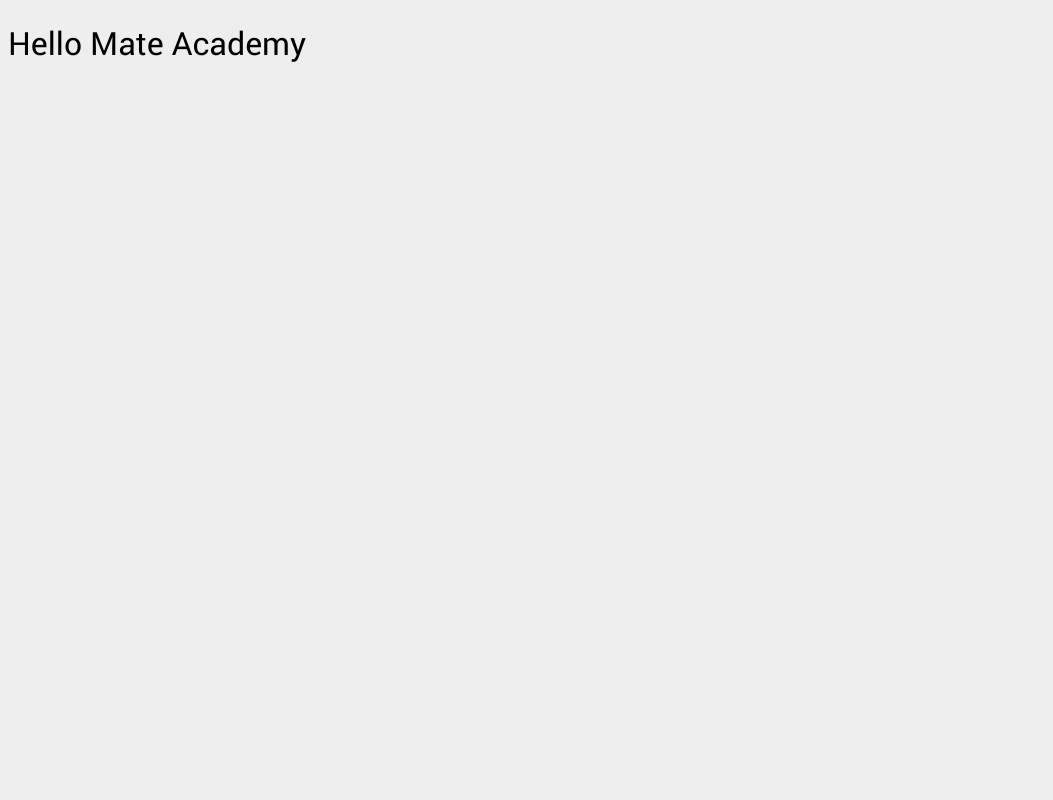
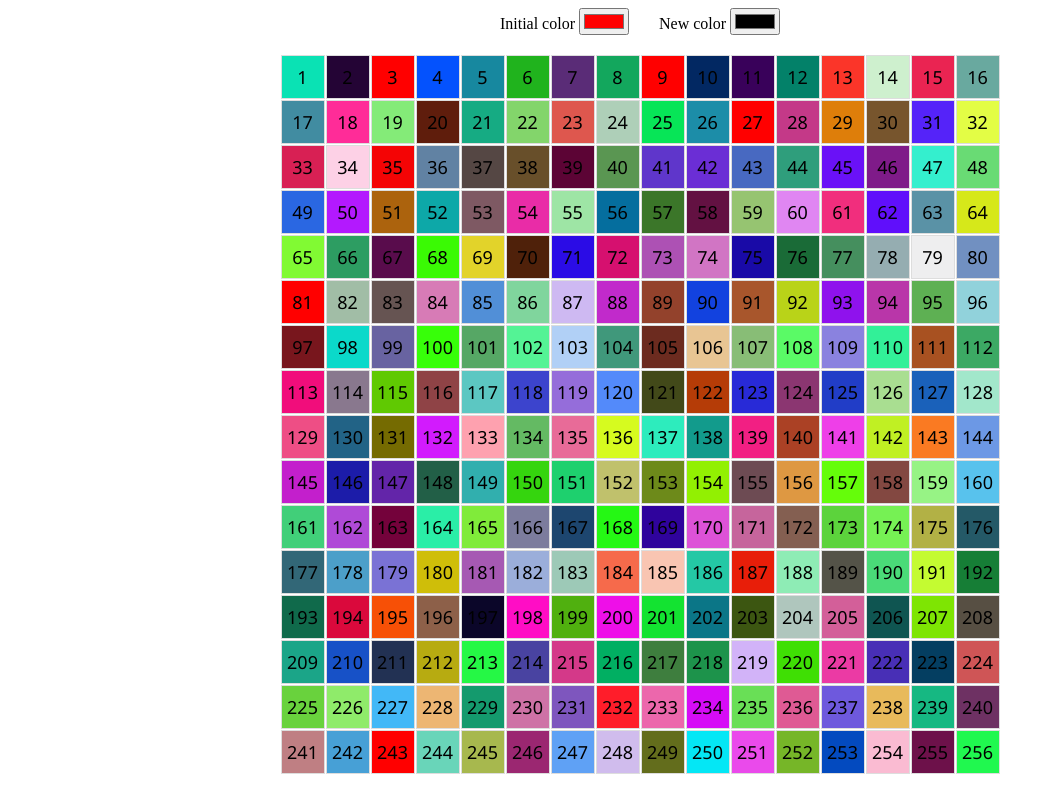
Before and after one commit to AlexanderKolomiiets/Blocks-grid, a website built with Parcel: page src/index.html in a window 1280 px wide. Shown: the whole page, without its empty margins (0-1053 px from the left). Built offline with nearby package versions, Linux system fonts and the light colour scheme.

Commit message:
finished

```diff
--- a/package.json
+++ b/package.json
@@ -22,7 +22,7 @@
     "@mate-academy/bemlint": "^0.1.1",
     "@mate-academy/eslint-config": "*",
     "@mate-academy/linthtml-config": "0.0.2",
-    "@mate-academy/scripts": "^0.2.0",
+    "@mate-academy/scripts": "^1.2.8",
     "@mate-academy/stylelint-config": "0.0.9",
     "colors": "^1.3.3",
     "eslint": "^5.16.0",
--- a/src/index.html
+++ b/src/index.html
@@ -4,10 +4,48 @@
     <meta charset="UTF-8">
     <meta name="viewport" content="width=device-width, initial-scale=1.0">
     <title>Title</title>
-    <link rel="stylesheet" href="./styles/main.scss">
+    <style>
+      body {
+        display: flex;
+        flex-direction: column;
+        align-items: center;
+        gap: 20px;
+      }
+      .pickers {
+        display: flex;
+        gap: 30px;
+      }
+      .container {
+        display: grid;
+        gap: 1px;
+        width: min-content;
+        margin: 0 auto;
+      }
+      .cell {
+        display: flex;
+        justify-content: center;
+        align-items: center;
+        font-family: 'Segoe UI', Tahoma, Verdana, sans-serif;
+        font-size: 18px;
+        height: 42px;
+        width: 42px;
+        border: 1px solid #ddd;
+        cursor: pointer;
+      }
+    </style>
   </head>
   <body>
-    <h1>Hello Mate Academy</h1>
+    <div class="pickers">
+      <label for="initial">
+        Initial color
+        <input type="color" id="initial" name="initial" value="#ff0000">
+      </label>
+      <label for="new">
+        New color
+        <input type="color" id="new" name="new" value="#000000">
+      </label>
+    </div>
+    <div class="container"></div>
     <script type="text/javascript" src="scripts/main.js"></script>
   </body>
 </html>
--- a/src/scripts/main.js
+++ b/src/scripts/main.js
@@ -1 +1,77 @@
 'use strict';
+
+const container = document.querySelector('.container');
+const initialColor = document.querySelector('#initial');
+const newColor = document.querySelector('#new');
+
+const grid = {
+  rows: 16,
+  columns: 16,
+};
+
+const totalCells = grid.rows * grid.columns;
+
+createGrid(totalCells, container, grid.columns);
+
+const checkPowerOf3 = (i) => 1162261467 % (i + 1) === 0 && i !== 0;
+
+const convertToRGB = (color) => {
+  const r = parseInt(color.slice(1, 3), 16);
+  const g = parseInt(color.slice(3, 5), 16);
+  const b = parseInt(color.slice(5, 7), 16);
+
+  return `rgb(${r}, ${g}, ${b})`;
+};
+
+const cells = document.querySelectorAll('.cell');
+
+cells.forEach((cell, i) => {
+  cell.addEventListener('click', (event) => {
+    if (checkPowerOf3(i)) {
+      if (event.target.style.backgroundColor
+        === convertToRGB(initialColor.value)) {
+        event.target.style.backgroundColor = newColor.value;
+      } else {
+        event.target.style.backgroundColor = initialColor.value;
+      }
+    } else {
+      event.target.style.backgroundColor
+      = '#' + (Math.random().toString(16).slice(-6));
+    }
+  });
+});
+
+initialColor.addEventListener('change', (event) => {
+  cells.forEach((cell, i) => {
+    if (checkPowerOf3(i)) {
+      cell.style.backgroundColor = event.target.value;
+    }
+  });
+});
+
+function randomizeColors(num, color) {
+  if (1162261467 % num === 0 && num !== 1) {
+    return color;
+  }
+
+  return '#' + (Math.random().toString(16).slice(-6));
+}
+
+function createCell(i, parent) {
+  const cell = document.createElement('div');
+
+  cell.textContent = `${i + 1}`;
+  cell.classList.add('cell');
+  cell.style.backgroundColor = randomizeColors(i + 1, initialColor.value);
+
+  return parent.appendChild(cell);
+}
+
+function createGrid(cellsAmount, parent, columns) {
+  for (let i = 0; i < cellsAmount; i++) {
+    createCell(i, parent);
+  }
+
+  parent.style
+    .setProperty(`grid-template-columns`, `repeat(${columns}, 1fr)`);
+}
```
Also changed, not shown: .bemlintrc.json (added), .github/workflows/test.yml, .linthtmlrc.json, 1 other file.
